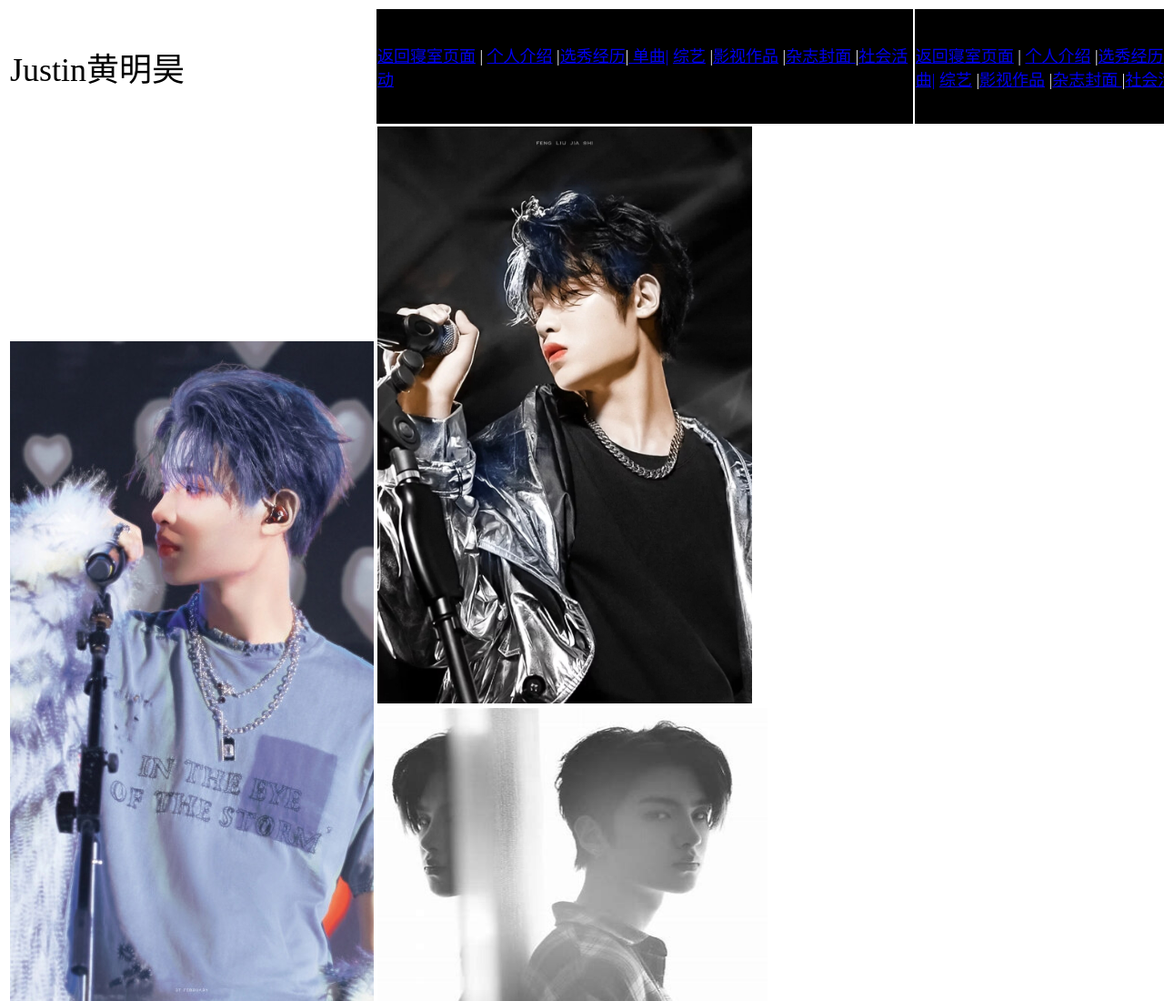
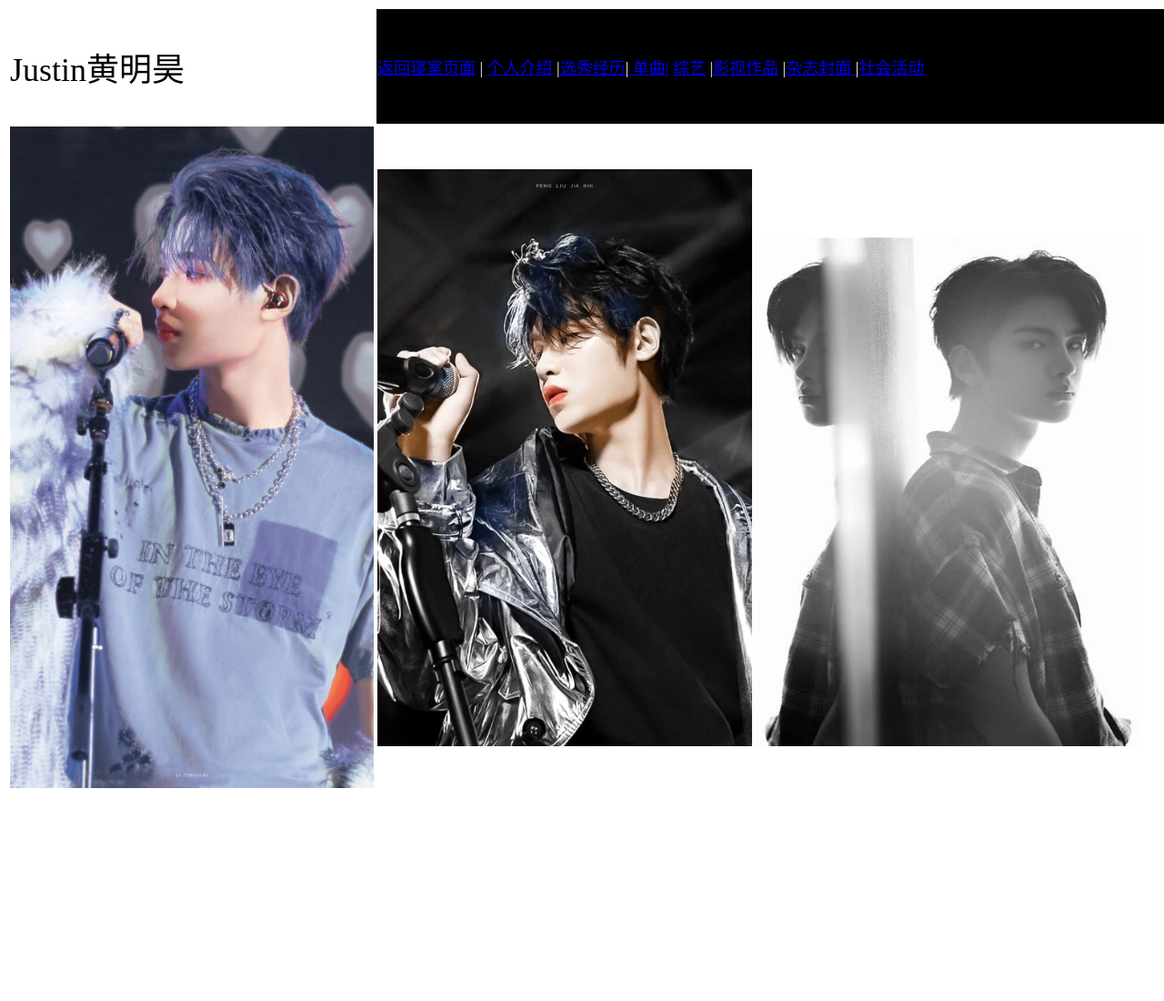
Before and after one commit to foreverlo/zsl618.github.io, a plain HTML site: page index.html in a window 1280 px wide. Shown: the top 1100 px of the page at 91% size. After the commit the page ends 931 px from the top, so only its background shows below. Drawn offline with Linux system fonts and the light colour scheme.

Commit message:
Update index.html

```diff
--- a/index.html
+++ b/index.html
@@ -18,7 +18,6 @@ body {
   <tbody>
     <tr>
       <td width="390" height="41" bgcolor="#FFFFFF" style="font-size: 24px; color: #000000;"><p style="font-size: 36px; color: #000000;">Justin黄明昊  </p></td>
-      <td width="924" height="20" bgcolor="#000000" style="color: #FFFFFF; font-size: 18px;"><a href="https://yoshiki-725.github.io/2024homework/%E5%AF%9D%E5%AE%A4%E4%B8%BB%E9%A1%B5.html">返回寝室页面</a> | <a href="web/Untitled-6.html">个人介绍</a> |<a href="web/Untitled-2.html">选秀经历</a>|<a href="web/Untitled-5.html"> 单曲|</a> <a href="web/Untitled-3.html">综艺</a> |<a href="web/Untitled-7.html">影视作品</a> |<a href="web/Untitled-8.html">杂志封面 </a>|<a href="web/Untitled-9.html">社会活动</a></td>
       <td width="924" height="20" bgcolor="#000000" style="color: #FFFFFF; font-size: 18px;"><a href="https://yoshiki-725.github.io/2024homework/寝室主页.html">返回寝室页面</a> | <a href="web/Untitled-6.html">个人介绍</a> |<a href="web/Untitled-2.html">选秀经历</a>|<a href="web/Untitled-5.html"> 单曲|</a> <a href="web/Untitled-3.html">综艺</a> |<a href="web/Untitled-7.html">影视作品</a> |<a href="web/Untitled-8.html">杂志封面 </a>|<a href="web/Untitled-9.html">社会活动</a></td>
     </tr>
     <tr>
```
